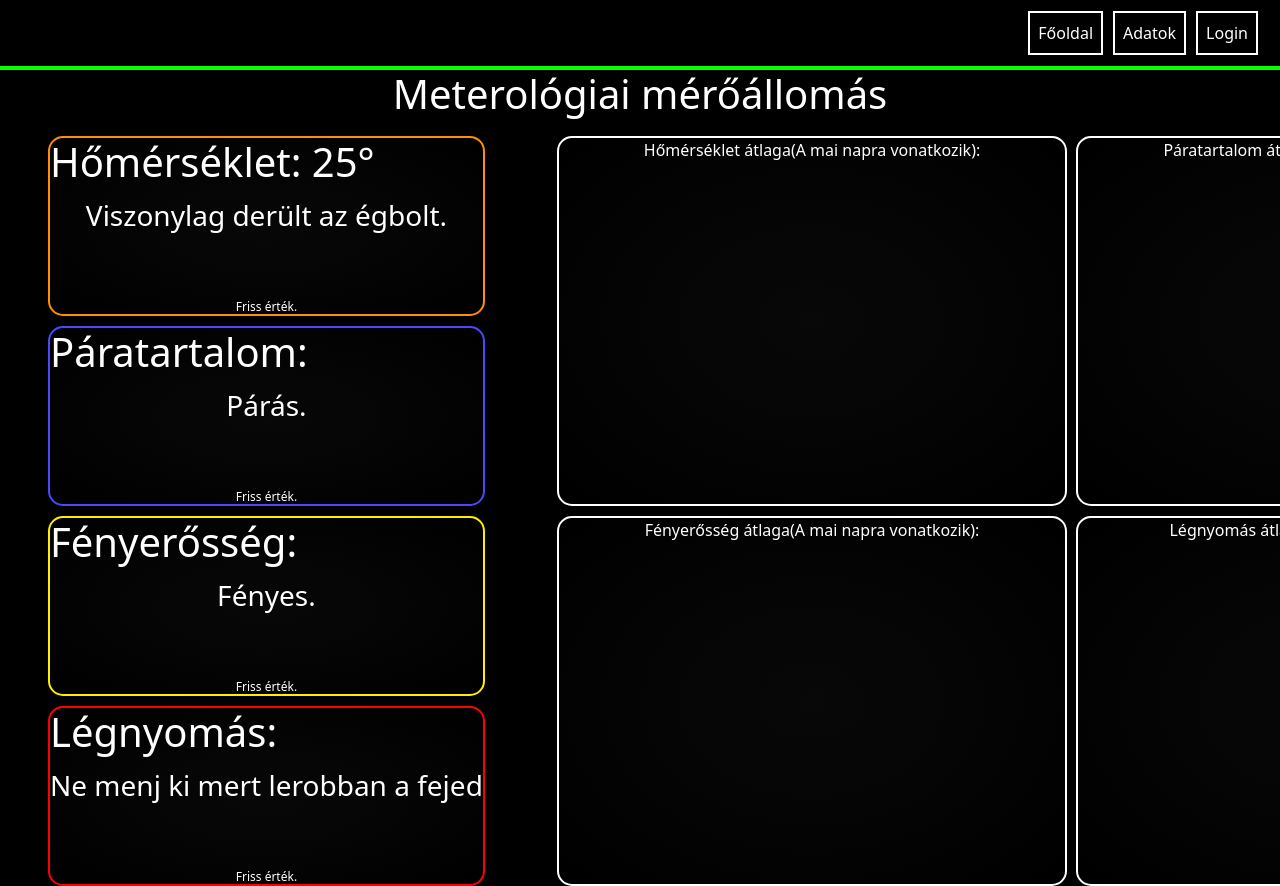
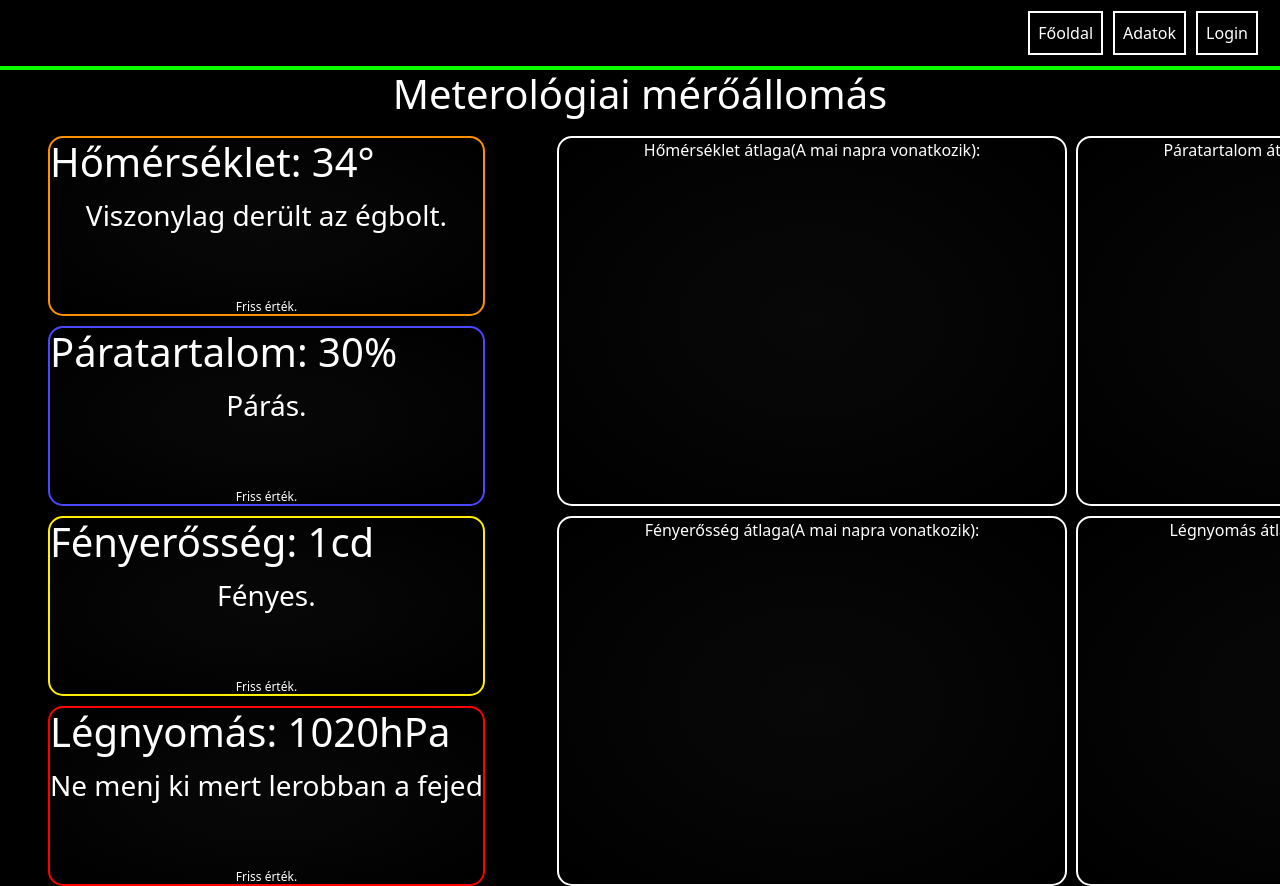
Before and after one commit to Benceplays/meterologiai_meroallomas, a plain HTML site: page index.html in a window 1280 px wide. Shown: the top 886 px of the page. Drawn offline with nearby package versions, Linux system fonts and the light colour scheme.

Commit message:
par cucc

```diff
--- a/index.html
+++ b/index.html
@@ -2,10 +2,10 @@
 <html>
     <head>
         <link rel="stylesheet" href="style.css">
-        <link rel="stylesheet" href="javascript.js">
+        <script src="javascript.js" type="text/javascript"></script>
         <link href="https://cdn.jsdelivr.net/npm/bootstrap@5.1.3/dist/css/bootstrap.min.css" rel="stylesheet" integrity="sha384-1BmE4kWBq78iYhFldvKuhfTAU6auU8tT94WrHftjDbrCEXSU1oBoqyl2QvZ6jIW3" crossorigin="anonymous">
     </head>
-    <body>
+    <body onload="valtozok()">
         <nav class="navbar navbar-expand-sm">
             <div class="container-fluid">
                 <lord-icon
@@ -31,22 +31,22 @@
         <div class="#">
             <div class="melle ms-5">
                 <div class="maindiv-border kerekites hms">
-                    <h1>Hőmérséklet: 25°</h1>
+                    <h1 id="homerseklet">Hőmérséklet: 25°</h1>
                     <h3>Viszonylag derült az égbolt.</h3>
                     <p class="fs">Friss érték.</p>
                 </div>
                 <div class="maindiv-border kerekites prs">
-                    <h1>Páratartalom:</h1>
+                    <h1 id="paratartalom">Páratartalom: 27%</h1>
                     <h3>Párás.</h3>
                     <p class="fs">Friss érték.</p>
                 </div>
                 <div class="maindiv-border kerekites fns">
-                    <h1>Fényerősség:</h1>
+                    <h1 id="fenyerosseg">Fényerősség: 1cd</h1>
                     <h3>Fényes.</h3>
                     <p class="fs">Friss érték.</p>
                 </div>
                 <div class="maindiv-border kerekites lgs">
-                    <h1>Légnyomás:</h1>
+                    <h1 id="legnyomas">Légnyomás: 1020hPa</h1>
                     <h3>Ne menj ki mert lerobban a fejed</h3>
                     <p class="fs">Friss érték.</p>
                 </div>
--- a/javascript.js
+++ b/javascript.js
@@ -1,5 +1,17 @@
 let on = true;
 let ellenorzo = false;
+var homerseklet = 34;
+var paratartalom = 30;
+var fenyerosseg = 1;
+var legnyomas = 1020;
+
+function valtozok(){
+    document.getElementById("homerseklet").innerHTML = "Hőmérséklet: " + homerseklet + "°";
+    document.getElementById("paratartalom").innerHTML = "Páratartalom: " + paratartalom + "%";
+    document.getElementById("fenyerosseg").innerHTML = "Fényerősség: " + fenyerosseg + "cd";
+    document.getElementById("legnyomas").innerHTML = "Légnyomás: " + legnyomas + "hPa";
+}
+
 function bejelentkezes(){
     var username = document.getElementById("uname").value;
     var password = document.getElementById("psw").value;
```
